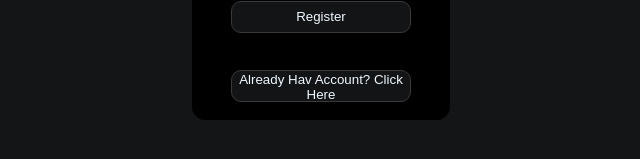
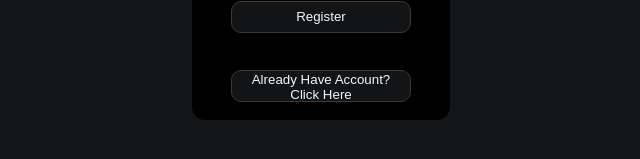
Before and after one commit to thankinson/project_tlh_moviedb, a React (Create React App) app: page / in a window 1280 px wide. Shown: the part 481-640 px from the top of the page, without its empty margins (319-959 px from the left). Built offline with nearby package versions, Linux system fonts and the light colour scheme; no server answers.

Commit message:
fixeg spelling on login

```diff
--- a/src/components/login.jsx
+++ b/src/components/login.jsx
@@ -43,7 +43,7 @@ export const Login = ({user, setUser}) =>{
 
                     <LogButton onClick={()=> setBool(!bool)}>
                         {!bool
-                        ? "Already Hav Account? Click Here"
+                        ? "Already Have Account? Click Here"
                         : "No account? Click Here"
                         }
                     </LogButton>
```
